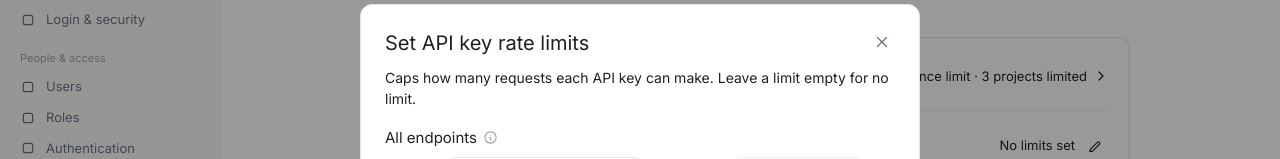
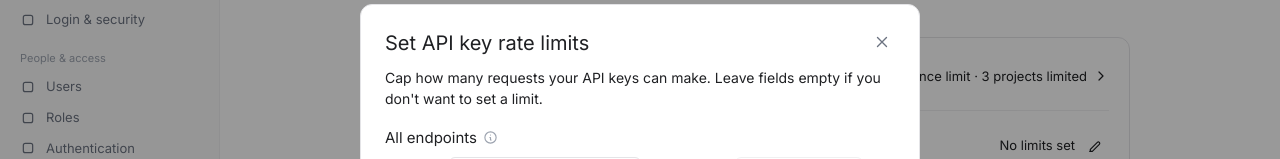
Before and after one commit to jvanderpoll/n8n-api-rate-limiting-prototype, a plain HTML site: page index.html in a window 1280 px wide. Both pictures are taken after a click on the button "Edit API key rate limits". Shown: the part 180-339 px from the top of the page. Drawn offline with Linux system fonts and the light colour scheme.

Commit message:
Update index.html

```diff
--- a/index.html
+++ b/index.html
@@ -218,7 +218,7 @@ input.bad{border-color:var(--red)!important}
    <div id="ltitle" style="font-size:20px;">Set API key rate limits</div>
    <button id="lclose" class="dots" aria-label="Close"></button>
   </div>
-  <p style="margin:0 0 18px;font-size:14px;">Caps how many requests each API key can make. Leave a limit empty for no limit.</p>
+  <p style="margin:0 0 18px;font-size:14px;">Cap how many requests your API keys can make. Leave fields empty if you don't want to set a limit.</p>
   <div id="lgrid"></div>
   <div style="display:flex;align-items:center;gap:10px;margin-top:20px;">
    <button class="rb" id="lresetall" style="display:none;"></button>
```
